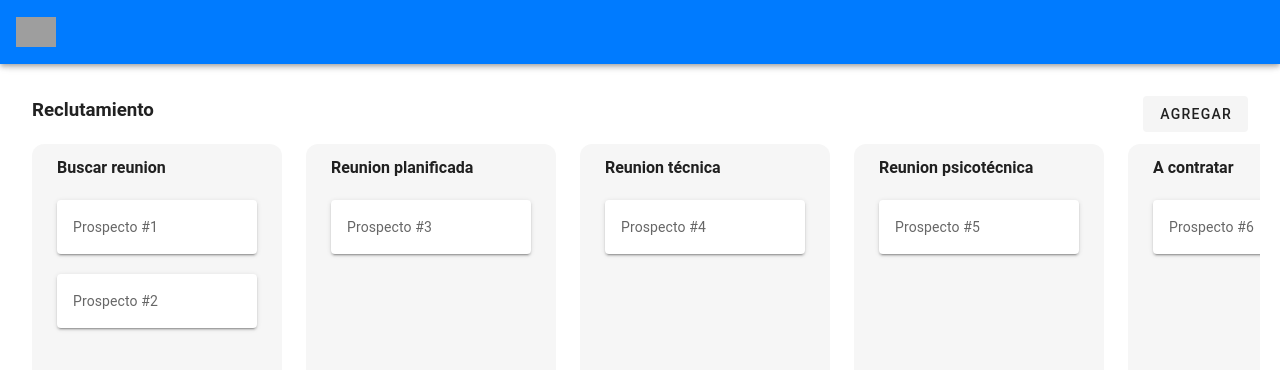
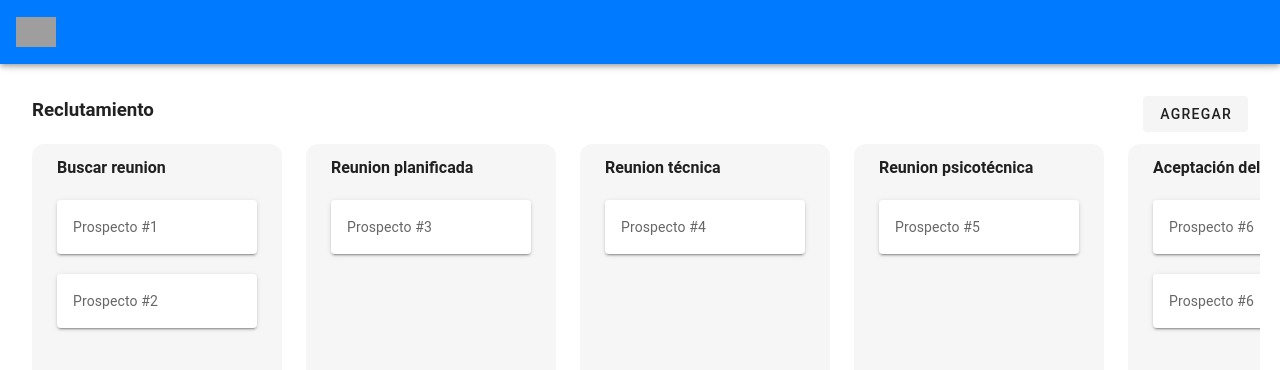
Before and after one commit to dantovalphas/vue-drag-and-drop, a Vue app: page / in a window 1280 px wide. Shown: the top 370 px of the page. Built offline with nearby package versions, Linux system fonts and the light colour scheme; grey boxes are pictures that could not be loaded; a small style sheet from the web is missing.

Commit message:
add client accept
Signed-off-by: Daniel Tovar <danieldaniyyelda@gmail.com>

```diff
--- a/src/components/Board.vue
+++ b/src/components/Board.vue
@@ -166,7 +166,23 @@ export default {
             ],
             dateCreated: "2021-08-31",
           },
-
+          {
+            id: "21aa8166-76d7-43b0-9693-be7d9f3e6cd0",
+            title: "Aceptación del cliente",
+            cards: [
+              {
+                id: "f473404e-c57e-4000-b178-fee108719b2a",
+                title: "Prospecto #6",
+                dateCreated: "2021-08-31",
+              },
+              {
+                id: "7768187d-96fb-478d-b85e-9581ceb34e3f",
+                title: "Prospecto #6",
+                dateCreated: "2021-08-31",
+              },
+            ],
+            dateCreated: "2021-08-31",
+          },
           {
             id: "f3a0d2a5-93e4-4e17-8607-cc88e62c1482",
             title: "A contratar",
@@ -218,7 +234,6 @@ export default {
       //show modal to capture card name
       //add card
       if (that.card.title != "") {
-        //add to firebase
         //Let's give our card a created date.
         that.listId = "476edd1b-a98c-4d4f-9361-5b670c1a1450";
         that.card.id = uuidv4();
```
